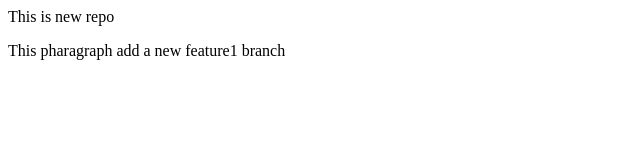
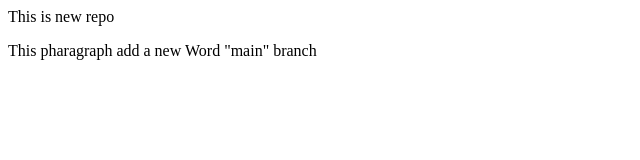
Before and after one commit to Govindverma1998/LocalRepo, a plain HTML site: page index.html in a window 1280 px wide. Shown: the full height of the page, 0-640 px from the left. Drawn offline with Linux system fonts and the light colour scheme.

Commit message:
Add new Words in para

```diff
--- a/index.html
+++ b/index.html
@@ -1,2 +1,2 @@
 <p> This is new repo</p>
-<p>This pharagraph add a new feature1 branch</p>
+<p>This pharagraph add a new Word "main" branch</p>
```
